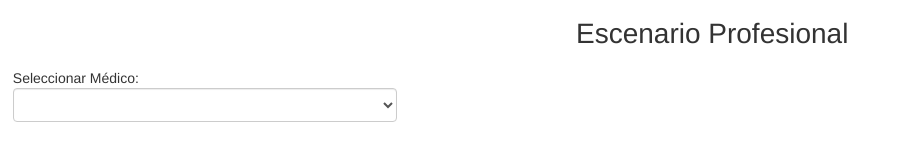
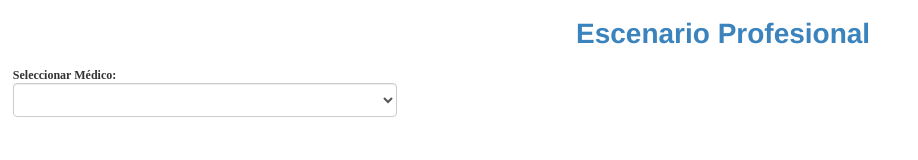
Before and after one commit to emile-chzt/LASD_tema5, a website: page public/views/index.html in a window 1280 px wide. Shown: the whole page, without its empty margins (0-918 px from the left). Drawn offline with nearby package versions, Linux system fonts and the light colour scheme; files that its build step writes are made by us from their sources; no server answers; files whose address does not match are found by name.

Commit message:
final commit

```diff
--- a/public/css/Dev/style.css
+++ b/public/css/Dev/style.css
@@ -1,5 +1,7 @@
 h1{
 	margin-left:45%;
+	color:#3b83bd;
+	font-weight: bold;
 }
 #doctorSelect{
 	width:30%;
@@ -113,3 +115,9 @@ h3{
 	border-bottom: #898888 1px solid;
 	font-size: 12px;
 }
+#doctorSelect{
+	width:30%;
+	margin-left:1%;
+	font: bold 12px/normal 'Times New Roman', Times, serif;
+
+}
```
